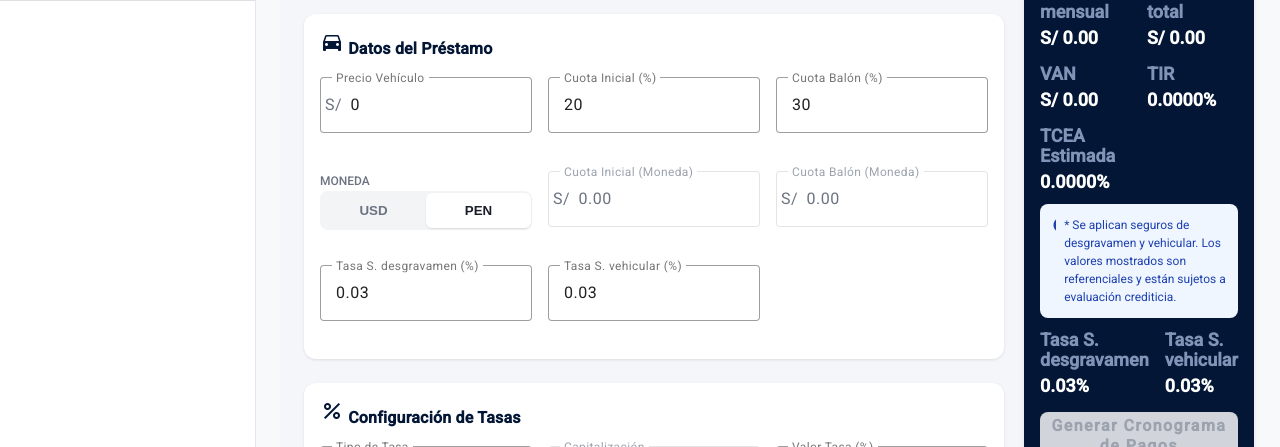
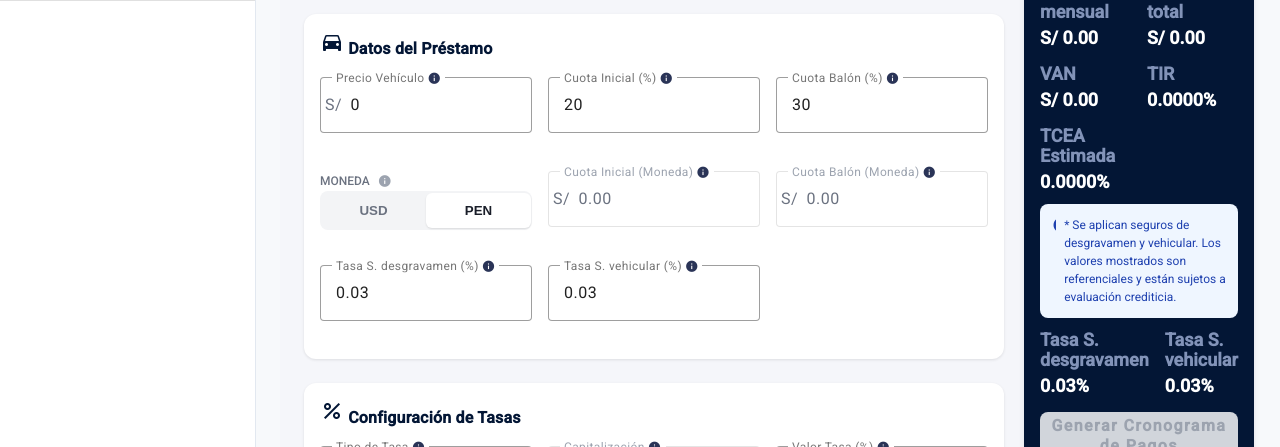
Before and after one commit to gerardohuaman/FinanzasFrontend, an Angular app: page /simulador in a window 1280 px wide. Shown: the part 353-800 px from the top of the page. Built offline with nearby package versions, Linux system fonts and the light colour scheme; no server answers.

Commit message:
Terminando Simulado, sin cuadro de compra y venta de moneda

```diff
--- a/src/app/features/clientes-vehiculos/cliente-vehiculo-list/cliente-vehiculo-list.ts
+++ b/src/app/features/clientes-vehiculos/cliente-vehiculo-list/cliente-vehiculo-list.ts
@@ -70,6 +70,7 @@ export class ClienteListComponent implements OnInit{
     });
   }
   obtenerCodigoMoneda(id_moneda: number): string {
+    console.log('id_moneda recibido:', id_moneda, '| monedas cargadas:', this.monedas);
     return this.monedas.find(m => m.id_moneda === id_moneda)?.codigo_iso ?? '';
   }
   //Clientes
--- a/src/app/features/simulador/simulador-config/simulador-config.css
+++ b/src/app/features/simulador/simulador-config/simulador-config.css
@@ -229,6 +229,44 @@ mat-form-field {
   font-size: 0.7rem;
   white-space: nowrap;
 }
+
+.info-icon {
+  font-size: 18px !important;
+  width: 18px !important;
+  height: 18px !important;
+  color: #2a3457;
+  cursor: pointer;
+  vertical-align: middle;
+  margin-left: 4px;
+}
+
+.info-icon:hover {
+  color: #4f6fdb;
+}
+.toggle-label {
+  display: flex;
+  align-items: center;
+  gap: 4px; /* ← espacio entre texto e ícono, agregado especialemnte para moneda*/
+}
+
+.toggle-label .info-icon {
+  font-size: 14px !important;
+  width: 14px !important;
+  height: 14px !important;
+  color: #9ca3af;
+  flex-shrink: 0; /* ← esto evita que se estire */
+}
+
+/* Asegura que el label pueda contener el ícono en línea */
+mat-label {
+  display: inline-flex;
+  align-items: center;
+}
+
+.toggle-label {
+  display: flex;
+  align-items: center;
+}
 .summary-card {
   position: sticky;
   top: 24px;
--- a/src/app/features/simulador/simulador-config/simulador-config.html
+++ b/src/app/features/simulador/simulador-config/simulador-config.html
@@ -72,17 +72,20 @@
             <mat-card-content class="grid-3-cols mt-3">
 
                 <mat-form-field appearance="outline">
-                    <mat-label>Precio Vehículo</mat-label>
+                    <mat-label>
+                        Precio Vehículo
+                        <mat-icon class="info-icon" matTooltip="Precio de venta del vehículo seleccionado, en la moneda original registrada.">info</mat-icon>
+                    </mat-label>
                     <span matPrefix class="currency-prefix">{{ monedaSeleccionada === 'USD' ? '$ ' : 'S/' }}&nbsp;</span>
-                    <input matInput type="number"
-                           [value]="vehiculoSeleccionado?.precio_venta ?? 0"
-                           readonly>
+                    <input matInput type="number" [value]="vehiculoSeleccionado?.precio_venta ?? 0" readonly>
                 </mat-form-field>
-
 
                 <div class="field-wrapper">
                     <mat-form-field appearance="outline">
-                        <mat-label>Cuota Inicial (%)</mat-label>
+                        <mat-label>
+                            Cuota Inicial (%)
+                            <mat-icon class="info-icon" matTooltip="Porcentaje del precio del vehículo que el cliente paga como adelanto. Debe estar entre 10% y 40%.">info</mat-icon>
+                        </mat-label>
                         <input matInput type="number" step="0.0001"
                                [(ngModel)]="inputDTO.porcentaje_inicial"
                                (ngModelChange)="recalcularMontos(); onCambioDatos()">
@@ -92,7 +95,10 @@
 
                 <div class="field-wrapper">
                     <mat-form-field appearance="outline">
-                        <mat-label>Cuota Balón (%)</mat-label>
+                        <mat-label>
+                            Cuota Balón (%)
+                            <mat-icon class="info-icon" matTooltip="Pago final más grande al término del crédito, reduciendo las cuotas mensuales regulares. Debe estar entre 10% y 40%.">info</mat-icon>
+                        </mat-label>
                         <input matInput type="number" step="0.0001"
                                [(ngModel)]="inputDTO.porcentaje_balon"
                                (ngModelChange)="recalcularMontos(); onCambioDatos()">
@@ -100,39 +106,42 @@
                     <small class="error-text" *ngIf="errorPorcentajeBalon">{{ errorPorcentajeBalon }}</small>
                 </div>
 
-
                 <div class="moneda-toggle">
-                    <label class="toggle-label">MONEDA</label>
+                    <label class="toggle-label">
+                        MONEDA
+                        <mat-icon class="info-icon" matTooltip="Moneda en la que se calculará y pagará el crédito.">info</mat-icon>
+                    </label>
                     <div class="toggle-buttons">
-                        <button [class.active]="monedaSeleccionada === 'USD'"
-                                (click)="setMoneda('USD'); onCambioDatos()">USD</button>
-                        <button [class.active]="monedaSeleccionada === 'PEN'"
-                                (click)="setMoneda('PEN'); onCambioDatos()">PEN</button>
+                        <button [class.active]="monedaSeleccionada === 'USD'" (click)="setMoneda('USD'); onCambioDatos()">USD</button>
+                        <button [class.active]="monedaSeleccionada === 'PEN'" (click)="setMoneda('PEN'); onCambioDatos()">PEN</button>
                     </div>
                 </div>
 
-                <!-- Cuota Inicial (Moneda) -->
                 <mat-form-field appearance="outline" [class.field-disabled]="true">
-                    <mat-label>Cuota Inicial (Moneda)</mat-label>
+                    <mat-label>
+                        Cuota Inicial (Moneda)
+                        <mat-icon class="info-icon" matTooltip="Monto equivalente de la cuota inicial en la moneda seleccionada. Solo referencial, no editable.">info</mat-icon>
+                    </mat-label>
                     <span matPrefix class="currency-prefix">{{ monedaSeleccionada === 'USD' ? '$ ' : 'S/' }}&nbsp;</span>
-                    <input matInput
-                           [value]="cuotaInicialMoneda | number:'1.2-2'"
-                           disabled>
+                    <input matInput [value]="cuotaInicialMoneda | number:'1.2-2'" disabled>
                 </mat-form-field>
 
-                <!-- Cuota Balón (Moneda) -->
                 <mat-form-field appearance="outline" [class.field-disabled]="true">
-                    <mat-label>Cuota Balón (Moneda)</mat-label>
+                    <mat-label>
+                        Cuota Balón (Moneda)
+                        <mat-icon class="info-icon" matTooltip="Monto equivalente de la cuota balón en la moneda seleccionada. Solo referencial, no editable.">info</mat-icon>
+                    </mat-label>
                     <span matPrefix class="currency-prefix">{{ monedaSeleccionada === 'USD' ? '$ ' : 'S/' }}&nbsp;</span>
-                    <input matInput
-                           [value]="cuotaBalonMoneda | number:'1.2-2'"
-                           disabled>
+                    <input matInput [value]="cuotaBalonMoneda | number:'1.2-2'" disabled>
                 </mat-form-field>
+
                 <div class="field-wrapper">
                     <mat-form-field appearance="outline">
-                        <mat-label>Tasa S. desgravamen (%)</mat-label>
-                        <input matInput type="number"
-                               step="0.0001"
+                        <mat-label>
+                            Tasa S. desgravamen (%)
+                            <mat-icon class="info-icon" matTooltip="Seguro que cubre la deuda pendiente en caso de fallecimiento o invalidez del titular. Rango permitido: 0% a 1%.">info</mat-icon>
+                        </mat-label>
+                        <input matInput type="number" step="0.0001"
                                [(ngModel)]="inputDTO.tasa_desgravamen"
                                (ngModelChange)="onCambioDatos()">
                     </mat-form-field>
@@ -141,9 +150,11 @@
 
                 <div class="field-wrapper">
                     <mat-form-field appearance="outline">
-                        <mat-label>Tasa S. vehicular (%)</mat-label>
-                        <input matInput type="number"
-                               step="0.0001"
+                        <mat-label>
+                            Tasa S. vehicular (%)
+                            <mat-icon class="info-icon" matTooltip="Seguro que protege el vehículo ante robo, choque o pérdida total. Rango permitido: 0% a 1%.">info</mat-icon>
+                        </mat-label>
+                        <input matInput type="number" step="0.0001"
                                [(ngModel)]="inputDTO.tasa_vehicular"
                                (ngModelChange)="onCambioDatos()">
                     </mat-form-field>
@@ -160,8 +171,12 @@
                 </mat-card-title>
             </mat-card-header>
             <mat-card-content class="grid-3-cols mt-3">
+
                 <mat-form-field appearance="outline">
-                    <mat-label>Tipo de Tasa</mat-label>
+                    <mat-label>
+                        Tipo de Tasa
+                        <mat-icon class="info-icon" matTooltip="TEA: tasa efectiva anual, ya incluye la capitalización. TNA: tasa nominal anual, requiere indicar la capitalización para convertirla.">info</mat-icon>
+                    </mat-label>
                     <mat-select [(ngModel)]="inputDTO.tipo_tasa" (ngModelChange)="onCambioDatos()">
                         <mat-option value="TEA">TEA (Efectiva Anual)</mat-option>
                         <mat-option value="TNA">TNA (Nominal Anual)</mat-option>
@@ -169,7 +184,10 @@
                 </mat-form-field>
 
                 <mat-form-field appearance="outline" [class.field-disabled]="inputDTO.tipo_tasa === 'TEA'">
-                    <mat-label>Capitalización</mat-label>
+                    <mat-label>
+                        Capitalización
+                        <mat-icon class="info-icon" matTooltip="Frecuencia con la que se capitalizan los intereses. Solo aplica si el tipo de tasa es TNA.">info</mat-icon>
+                    </mat-label>
                     <mat-select [(ngModel)]="inputDTO.capitalizacion"
                                 [disabled]="inputDTO.tipo_tasa === 'TEA'"
                                 (ngModelChange)="onCambioDatos()">
@@ -179,9 +197,13 @@
                         <mat-option value="SEMESTRAL">Semestral</mat-option>
                     </mat-select>
                 </mat-form-field>
+
                 <div class="field-wrapper">
                     <mat-form-field appearance="outline">
-                        <mat-label>Valor Tasa (%)</mat-label>
+                        <mat-label>
+                            Valor Tasa (%)
+                            <mat-icon class="info-icon" matTooltip="Valor de la tasa de interés anual pactada con el cliente. No puede superar 113.16% según límite SBS.">info</mat-icon>
+                        </mat-label>
                         <input matInput type="number" step="0.0001"
                                [(ngModel)]="inputDTO.valor_tasa"
                                (ngModelChange)="onCambioDatos()">
@@ -200,23 +222,37 @@
             </mat-card-header>
             <mat-card-content class="grid-3-cols mt-3">
 
-                <mat-form-field appearance="outline">
-                    <mat-label>Plazo (Meses)</mat-label>
-                    <input matInput type="number" [(ngModel)]="inputDTO.plazo_meses" (ngModelChange)="onCambioDatos()">
-                </mat-form-field>
-                <small class="error-text" *ngIf="errorPlazoMeses">{{ errorPlazoMeses }}</small>
+                <div class="field-wrapper">
+                    <mat-form-field appearance="outline">
+                        <mat-label>
+                            Plazo (Meses)
+                            <mat-icon class="info-icon" matTooltip="Duración total del crédito en meses. Mínimo 12 meses.">info</mat-icon>
+                        </mat-label>
+                        <input matInput type="number"
+                               [(ngModel)]="inputDTO.plazo_meses"
+                               (ngModelChange)="onCambioDatos()">
+                    </mat-form-field>
+                    <small class="error-text" *ngIf="errorPlazoMeses">{{ errorPlazoMeses }}</small>
+                </div>
 
                 <mat-form-field appearance="outline">
-                    <mat-label>Periodo Gracia</mat-label>
+                    <mat-label>
+                        Periodo Gracia
+                        <mat-icon class="info-icon" matTooltip="Total: no se paga capital ni interés durante el periodo (el interés se capitaliza). Parcial: solo se paga el interés, sin amortizar capital.">info</mat-icon>
+                    </mat-label>
                     <mat-select [(ngModel)]="inputDTO.tipo_gracia" (ngModelChange)="onTipoGraciaChange($event)">
                         <mat-option value="SIN_GRACIA">Sin periodo de gracia</mat-option>
                         <mat-option value="TOTAL">Periodo de gracia Total</mat-option>
                         <mat-option value="PARCIAL">Periodo de gracia Parcial</mat-option>
                     </mat-select>
                 </mat-form-field>
+
                 <div class="field-wrapper">
                     <mat-form-field appearance="outline" [class.field-disabled]="inputDTO.tipo_gracia === 'SIN_GRACIA'">
-                        <mat-label>Meses de Gracia</mat-label>
+                        <mat-label>
+                            Meses de Gracia
+                            <mat-icon class="info-icon" matTooltip="Cantidad de meses del periodo de gracia. Debe estar entre 1 y 6 meses.">info</mat-icon>
+                        </mat-label>
                         <input matInput type="number"
                                [(ngModel)]="inputDTO.meses_gracia"
                                [disabled]="inputDTO.tipo_gracia === 'SIN_GRACIA'"
@@ -224,6 +260,7 @@
                     </mat-form-field>
                     <small class="error-text" *ngIf="errorMesesGracia">{{ errorMesesGracia }}</small>
                 </div>
+
             </mat-card-content>
         </mat-card>
     </div>
```
Also changed, not shown: src/app/features/simulador/simulador-config/simulador-config.ts (+5 -3 lines).
